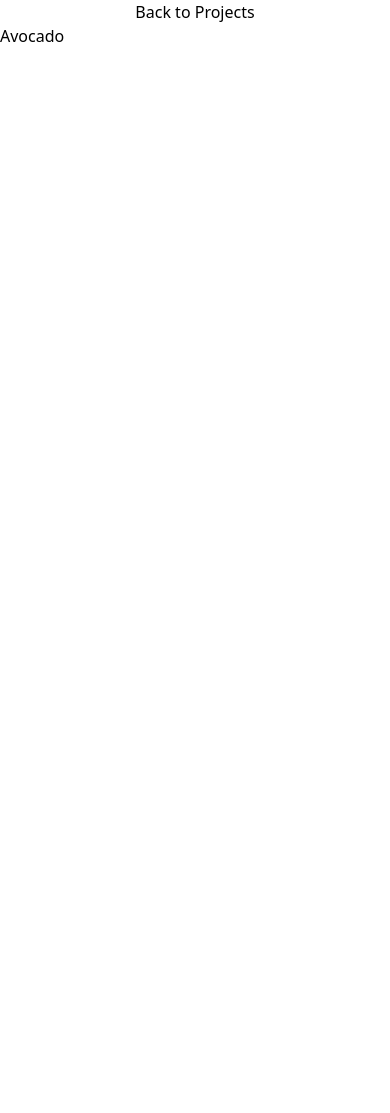
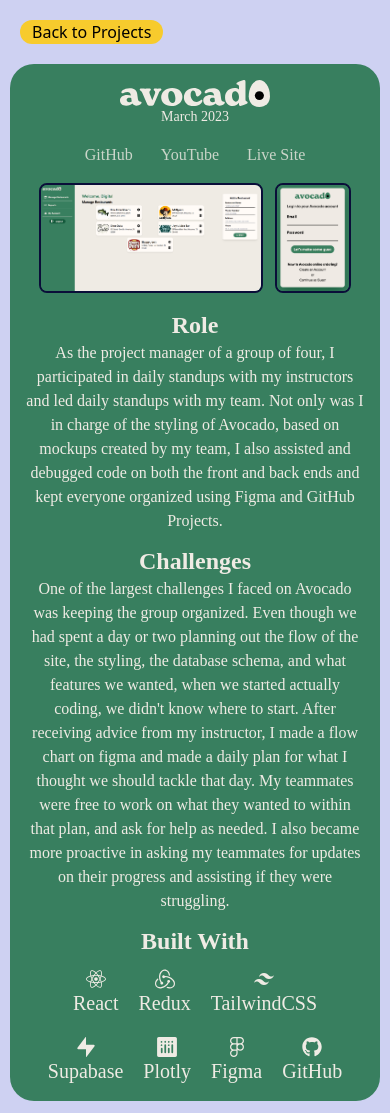
Before and after one commit to Lasseignejk/portfolio3, a React (Vite) app in the folder portfolio/: page /Avocado in a window 390 px wide. Before the commit the page ends 844 px from the top, so only its background shows below. Built offline with nearby package versions, Linux system fonts and the light colour scheme; a web font is replaced by a local one.

Commit message:
more work done on tile style
Everything is mobile responsive now, just need to fill out the rest of the fields for the projects in the data and I think it's done!

```diff
--- a/portfolio/src/components/More.tsx
+++ /dev/null
@@ -1,29 +0,0 @@
-import ProjectCard from "./ProjectCard";
-import { projectData } from "../data";
-import { useState } from "react";
-
-interface OpenProjectState {
-	[key: string]: boolean;
-}
-
-const More = () => {
-	const [openProject, setOpenProject] = useState<OpenProjectState>({
-		Avocado: false,
-		"The Broken Egg": false,
-		BetterReads: false,
-	});
-	return (
-		<div>
-			{projectData.map((project, index) => (
-				<ProjectCard
-					project={project}
-					key={index}
-					openProject={openProject}
-					setOpenProject={setOpenProject}
-				/>
-			))}
-		</div>
-	);
-};
-
-export default More;
--- a/portfolio/src/components/ProjectLink.tsx
+++ b/portfolio/src/components/ProjectLink.tsx
@@ -7,25 +7,30 @@ interface ProjectLinkProps {
 	};
 	link_hover: string;
 	border: string;
+	label: boolean;
 }
 
-const ProjectLink = ({ link, link_hover, border }: ProjectLinkProps) => {
+const ProjectLink = ({ link, link_hover, border, label }: ProjectLinkProps) => {
 	const { name, address } = link;
 	return (
 		<>
+			{!label && (
 				<a
 					href={address}
-				className={`link_icons duration-200 ease-in text-xl ${link_hover} opacity-80 md:hidden`}>
+					className={`link_icons duration-200 ease-in text-xl ${link_hover} opacity-80`}>
 					{name == "GitHub" && <FaGithub />}
 					{name == "YouTube" && <FaYoutube />}
 					{name == "Live Site" && <FaGlobe />}
 					{name == "Medium" && <FaMedium />}
 				</a>
+			)}
+			{label && (
 				<a
 					href={address}
-				className={`link_icons duration-200 ease-in text-sm ${link_hover} opacity-60 hidden md:block`}>
+					className={`link_icons duration-200 ease-in ${link_hover} opacity-80`}>
 					{name}
 				</a>
+			)}
 		</>
 	);
 };
--- a/portfolio/src/components/ProjectPage.tsx
+++ b/portfolio/src/components/ProjectPage.tsx
@@ -2,7 +2,19 @@ import { useParams } from "react-router-dom";
 import { useNavigate } from "react-router-dom";
 import { projectData } from "../data";
 import { useEffect, useState } from "react";
-import { ProjectDataProps } from "../interfaces";
+import {
+	ProjectDataProps,
+	ProjectImageProps,
+	ProjectLinksProps,
+} from "../interfaces";
+import ProjectTechUsed from "./ProjectTechUsed";
+import ProjectLink from "./ProjectLink";
+import ProjectImage from "./ProjectImage";
+import ProjectSectionTitle from "./ProjectSectionTitle";
+
+interface Months {
+	[key: string]: string;
+}
 
 const ProjectPage = () => {
 	const { name } = useParams();
@@ -58,10 +70,115 @@ const ProjectPage = () => {
 		});
 		setSelectedProject(project);
 	};
+	const {
+		project_title,
+		logo,
+		title_font,
+		header_class,
+		dates,
+		tech_used,
+		colors_fonts,
+		images,
+		border,
+		links,
+		link_hover,
+		description,
+		role,
+		challenges,
+	} = selectedProject;
+
+	const formatDates = (date: string) => {
+		const months: Months = {
+			"01": "January",
+			"02": "February",
+			"03": "March",
+			"04": "April",
+			"05": "May",
+			"06": "June",
+			"07": "July",
+			"08": "August",
+			"09": "September",
+			"10": "October",
+			"11": "November",
+			"12": "December",
+		};
+		const splitDate = date.split("/");
+		const formattedDate = months[splitDate[0]] + " " + [splitDate[1]];
+		return formattedDate;
+	};
 	return (
-		<div className="flex flex-col">
-			<button onClick={() => navigate(-1)}>Back to Projects</button>
-			{selectedProject?.project_title}
+		<div className="min-h-screen md:p-12 flex flex-col items-center bg-themeLtText">
+			<div className="w-full p-5">
+				<button
+					onClick={() => navigate(-1)}
+					className="px-3 rounded-full lg:opacity-70 hover:opacity-100 bg-themeYellow">
+					Back to Projects
+				</button>
+			</div>
+			{/* project container */}
+			<div
+				className={`flex flex-col w-[95%] p-4 mb-3 rounded-3xl ${colors_fonts} md:w-[90%] xl:max-w-[1200px]`}>
+				{/* project title, logo */}
+				<div className="flex justify-center">
+					{logo ? (
+						<img src={logo} alt="" className="w-[150px]" />
+					) : (
+						<h1 className={`text-3xl font-bold ${title_font}`}>
+							{project_title}
+						</h1>
+					)}
+				</div>
+				<div className="flex flex-col gap-4 items-center">
+					<p className="text-sm text-center">{formatDates(dates)}</p>
+					<div className="flex gap-3">
+						{links.map((link: ProjectLinksProps, index: number) => (
+							<ProjectLink
+								link={link}
+								key={index}
+								link_hover={link_hover}
+								border={border}
+								label={true}
+							/>
+						))}
+					</div>
+					<div className="flex gap-3 h-[110px] sm:h-[150px] md:h-[200px] lg:h-[280px] xl:h-[400px]">
+						{images &&
+							images.map(
+								(image: ProjectImageProps, index: number) => (
+									<ProjectImage
+										image={image}
+										key={index}
+										border={border}
+									/>
+								)
+							)}
+					</div>
+					<div className="flex flex-col items-center gap-3">
+						<div className="text-center">
+							<ProjectSectionTitle title="Role" />
+							<p>{role}</p>
+						</div>
+						<div className="text-center">
+							<ProjectSectionTitle title="Challenges" />
+							<p>{challenges}</p>
+						</div>
+						<div className="flex flex-col gap-3 items-center">
+							<ProjectSectionTitle title="Built With" />
+							<div className="flex flex-wrap gap-5 justify-center">
+								{tech_used.map(
+									(tech: string, index: number) => (
+										<ProjectTechUsed
+											tech={tech}
+											key={index}
+											label={true}
+										/>
+									)
+								)}
+							</div>
+						</div>
+					</div>
+				</div>
+			</div>
 		</div>
 	);
 };
--- a/portfolio/src/components/ProjectTechUsed.tsx
+++ b/portfolio/src/components/ProjectTechUsed.tsx
@@ -54,11 +54,15 @@ const ProjectTechUsed = ({
 			Supabase: <SiSupabase />,
 			TailwindCSS: <SiTailwindcss />,
 			Typescript: <SiTypescript />,
+			"and more!": "and more!",
 		};
 		return icons[tech] ? icons[tech] : <FaCode />;
 	};
+
+	const noLabelClasses: string = !label ? "h-[30px]" : "";
 	return (
-		<div className="flex flex-col text-center items-center text-xl">
+		<div
+			className={`flex flex-col text-center items-center justify-center text-xl ${noLabelClasses}`}>
 			{handleIcon(tech)}
 			{label && <p>{tech}</p>}
 		</div>
--- a/portfolio/src/components/Projects.tsx
+++ b/portfolio/src/components/Projects.tsx
@@ -1,44 +1,17 @@
 import { useState } from "react";
 import ProjectsNav from "./ProjectsNav";
 import Avocado from "./Avocado";
-import TheBrokenEgg from "./TheBrokenEgg";
-import BetterReads from "./BetterReads";
-import More from "./More";
 import { projectData } from "../data";
 import ProjectCard from "./ProjectCard";
-import { SiDiscover } from "react-icons/si";
 
 const Projects = (): JSX.Element => {
-	const [avocado, setAvocado] = useState<boolean>(true);
-	const [egg, setEgg] = useState<boolean>(false);
-	const [reads, setReads] = useState<boolean>(false);
-	const [more, setMore] = useState<boolean>(false);
 	return (
 		<section
 			id="Projects"
-			className="w-full min-h-screen bg-themeLtBlueGray z-20 md:pb-3 lg:pt-[3.5rem] lg:grid place-items-center">
-			{/* <ProjectsNav
-				setAvocado={setAvocado}
-				setEgg={setEgg}
-				setReads={setReads}
-				setMore={setMore}
-				avocado={avocado}
-				egg={egg}
-				reads={reads}
-				more={more}
-			/>
-			{avocado && <Avocado />}
-			{egg && <TheBrokenEgg />}
-			{reads && <BetterReads />}
-			{more && <More />} */}
-			<div className="md:grid md:grid-cols-2 lg:grid-cols-3">
+			className="min-h-screen w-full bg-themeLtBlueGray z-20 lg:pt-[3.5rem] lg:grid place-items-center">
+			<div className="md:grid md:grid-cols-2 lg:grid-cols-3 xl:gap-2">
 				{projectData.map((project, index) => (
-					<ProjectCard
-						project={project}
-						key={index}
-						// openProject={openProject}
-						// setOpenProject={setOpenProject}
-					/>
+					<ProjectCard project={project} key={index} />
 				))}
 			</div>
 		</section>
--- a/portfolio/src/data.ts
+++ b/portfolio/src/data.ts
@@ -41,8 +41,9 @@ export const projectData: ProjectDataProps[] = [
 			},
 		],
 		link_hover: "recipeBox_link",
-		description: "",
-		role: "",
+		description:
+			"Tired of keeping copies of your favorite recipes in a bunch of different places? Wish you could clear out some of those bookmarked recipes from your browser? Enter RecipeBox! With RecipeBox, you can keep all your favorite recipes in one place!",
+		role: "Working on a mighty team of one, I first design components in Figma before moving on to the code. I am also using Figma to organize my goals for RecipeBox so nothing is forgotten.",
 		challenges: "",
 	},
 	{
@@ -77,7 +78,8 @@ export const projectData: ProjectDataProps[] = [
 			},
 		],
 		link_hover: "openLibrary_link",
-		description: "",
+		description:
+			"Open Library is an open-source project aiming to create a web page for every book. In addition to browsing, patrons can also create lists with their favorite books and can even receive a virtual loan on certain books!",
 		role: "",
 		challenges: "",
 	},
```
Also changed, not shown: portfolio/src/components/ProjectCard.tsx (+44 -62 lines). Lines whose indentation alone changed are shown as unchanged.
